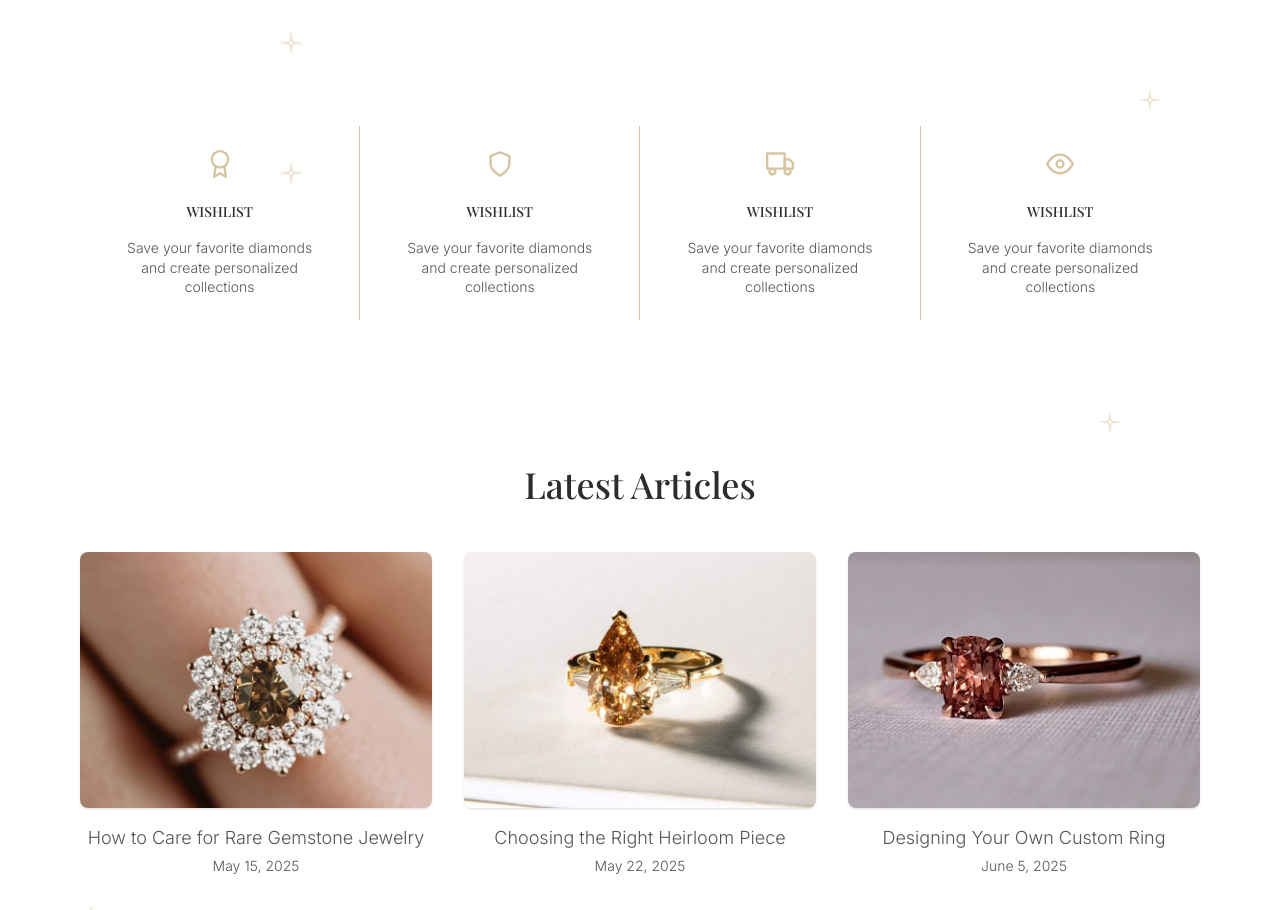
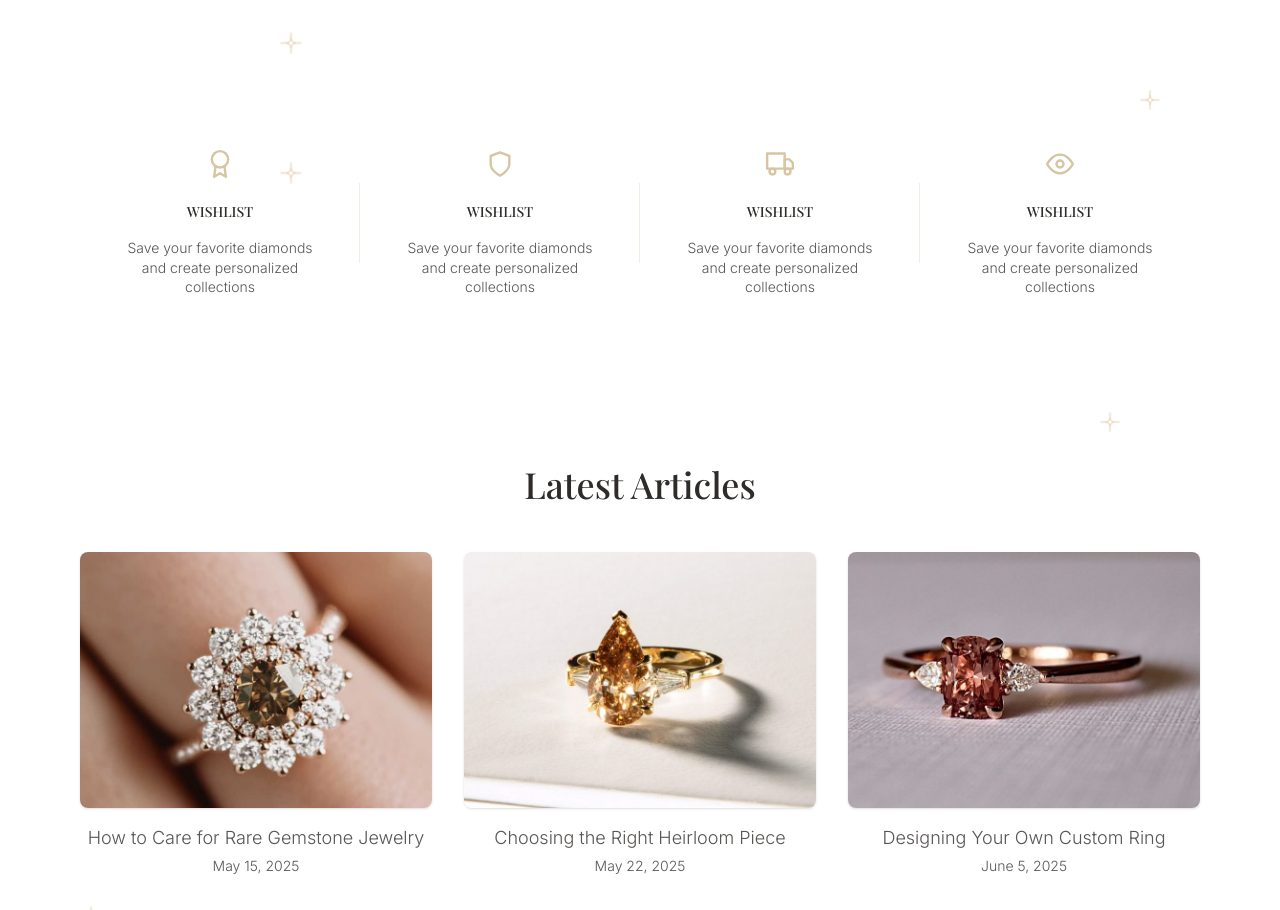
Before and after one commit to Annajappa/daimondwebapp, a Next.js app: page /about in a window 1280 px wide. Shown: the part 2643-3553 px from the top of the page. Built offline with nearby package versions, Linux system fonts and the light colour scheme; a web font is replaced by a local one.

Commit message:
sixth changes

```diff
--- a/src/app/components/ViewWishListFeactures.tsx
+++ b/src/app/components/ViewWishListFeactures.tsx
@@ -3,7 +3,6 @@ import Image from "next/image";
 import React from "react";
 import { FiAward, FiShield, FiTruck, FiEye } from "react-icons/fi";
 import StarIcon from "../assects/star.png";
-
 
 const wishlistData = [
   {
@@ -31,13 +30,18 @@ const wishlistData = [
 const ViewWishlistFeatures = () => {
   return (
     <section className="w-full bg-white px-4 md:px-20 py-16 relative">
-        <Image src={StarIcon} alt="star" width={20} height={20} className="absolute top-7 right-30" />
+      <Image src={StarIcon} alt="star" width={20} height={20} className="absolute top-7 right-30" />
       <Image src={StarIcon} alt="star" width={22} height={22} className="absolute top-25 left-70" />
-      <div className="flex flex-col md:flex-row max-w-6xl mx-auto divide-y md:divide-y-0 md:divide-x divide-[#D6C5A0]">
+
+      <div className="flex flex-col md:flex-row max-w-6xl mx-auto">
         {wishlistData.map((item, i) => (
           <div
             key={i}
-            className="flex flex-col items-center text-center px-6 py-6 w-full"
+            className={`flex flex-col items-center text-center px-6 py-6 w-full relative
+              ${i !== wishlistData.length - 1 ?
+                "border-b border-[#D6C5A0]/30 md:border-0 md:after:content-[''] md:after:absolute md:after:top-1/2 md:after:transform md:after:-translate-y-1/2 md:after:right-0 md:after:h-20 md:after:border-r md:after:border-[#D6C5A0]/30 md:after:w-px"
+                : ""
+              }`}
           >
             <div className="mb-6">{item.icon}</div>
             <h3 className="text-sm font-semibold text-[#2E2B28] mb-4">{item.title}</h3>
```
